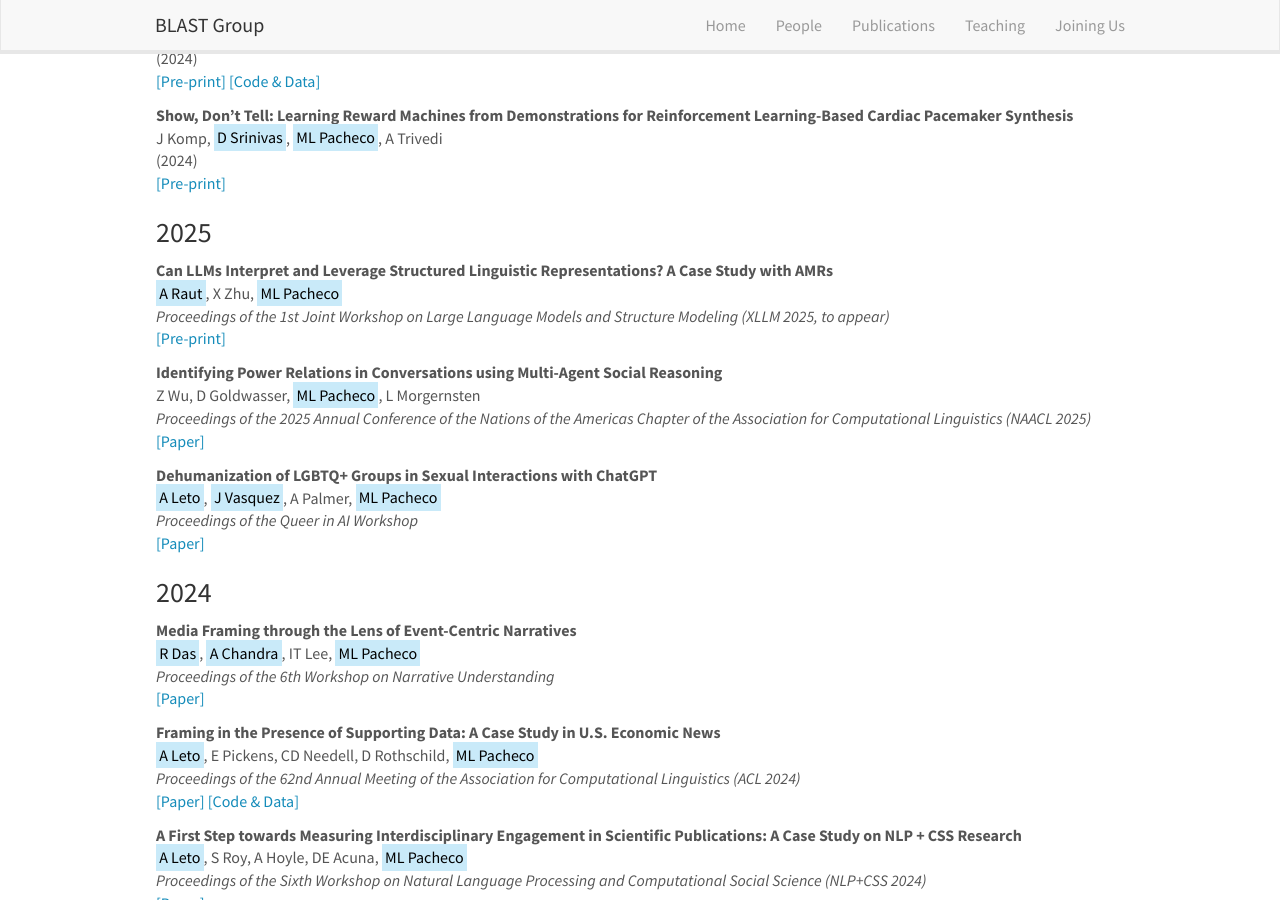
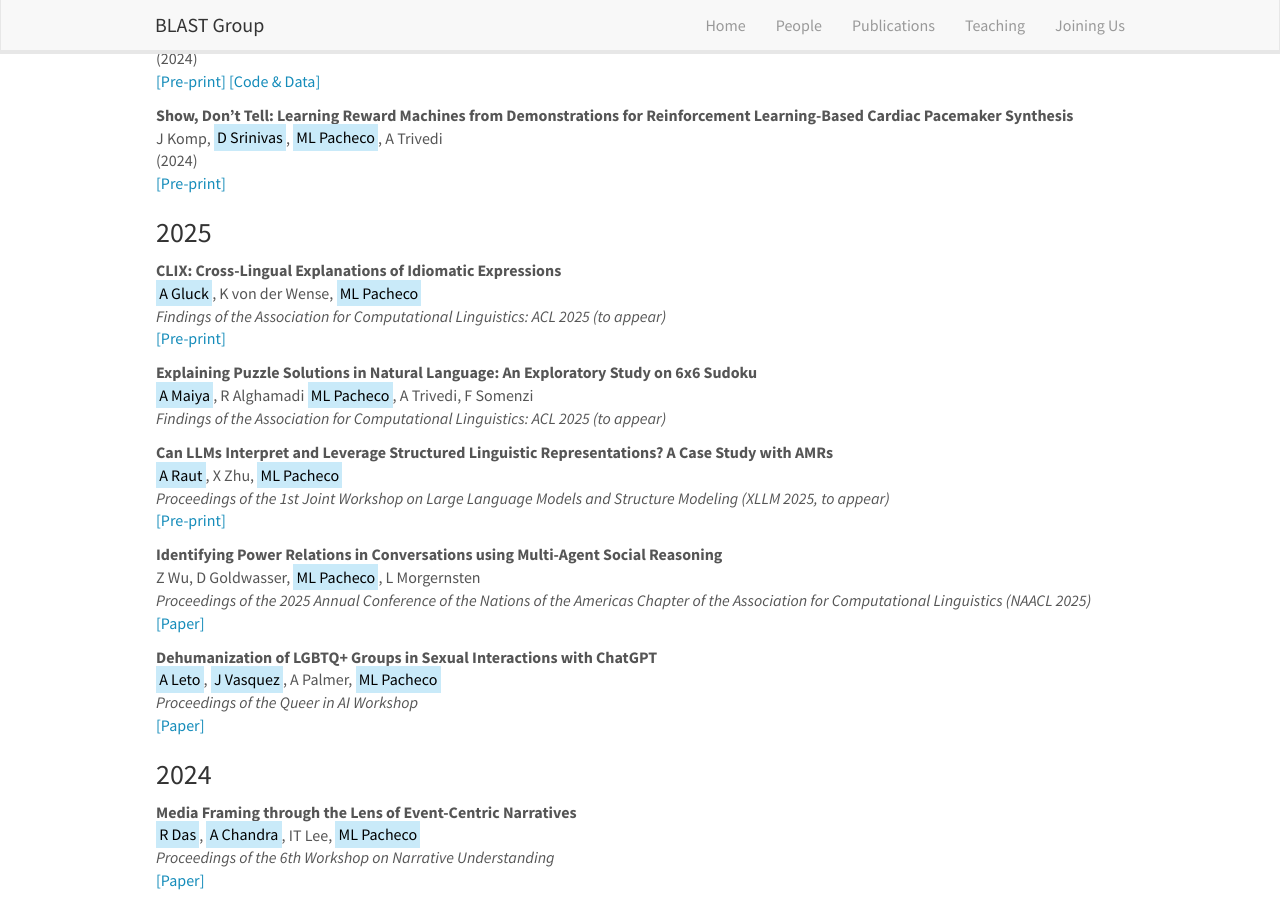
Before and after one commit to blast-cu/blast-cu.github.io, a Jekyll site: the page built from _pages/publications.md, in a window 1280 px wide and 900 px high, scrolled down 328 px. Built offline with Jekyll 4.4.1, drawn with Linux system fonts in a browser that asks for light colours; nearby versions of some CDN libraries.

Commit message:
Update publist_2025.yml

```diff
--- a/_data/publist_2025.yml
+++ b/_data/publist_2025.yml
@@ -1,3 +1,21 @@
+- title: "CLIX: Cross-Lingual Explanations of Idiomatic Expressions"
+  authors: <mark>A Gluck</mark>, K von der Wense, <mark>ML Pacheco</mark>
+  highlight: 0
+  venue: "Findings of the Association for Computational Linguistics: ACL 2025 (to appear)"
+  link:
+    url: https://arxiv.org/pdf/2501.03191
+    display: \[Pre-print\]
+  year: 2025
+
+- title: "Explaining Puzzle Solutions in Natural Language: An Exploratory Study on 6x6 Sudoku"
+  authors: <mark>A Maiya</mark>, R Alghamadi <mark>ML Pacheco</mark>, A Trivedi, F Somenzi
+  highlight: 0
+  venue: "Findings of the Association for Computational Linguistics: ACL 2025 (to appear)"
+  link:
+    url:
+    display:
+  year: 2025
+
 - title: "Can LLMs Interpret and Leverage Structured Linguistic Representations? A Case Study with AMRs"
   authors: <mark>A Raut</mark>, X Zhu, <mark>ML Pacheco</mark>
   highlight: 0
```
